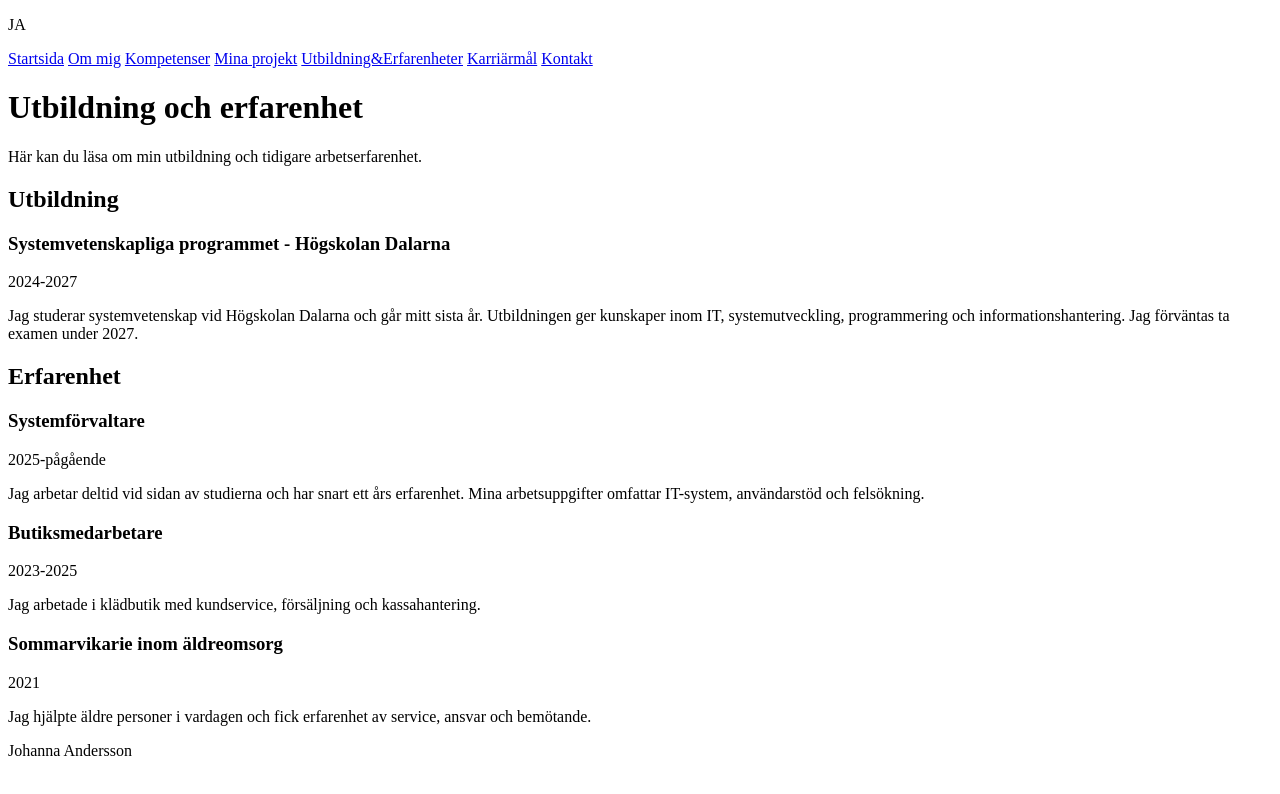
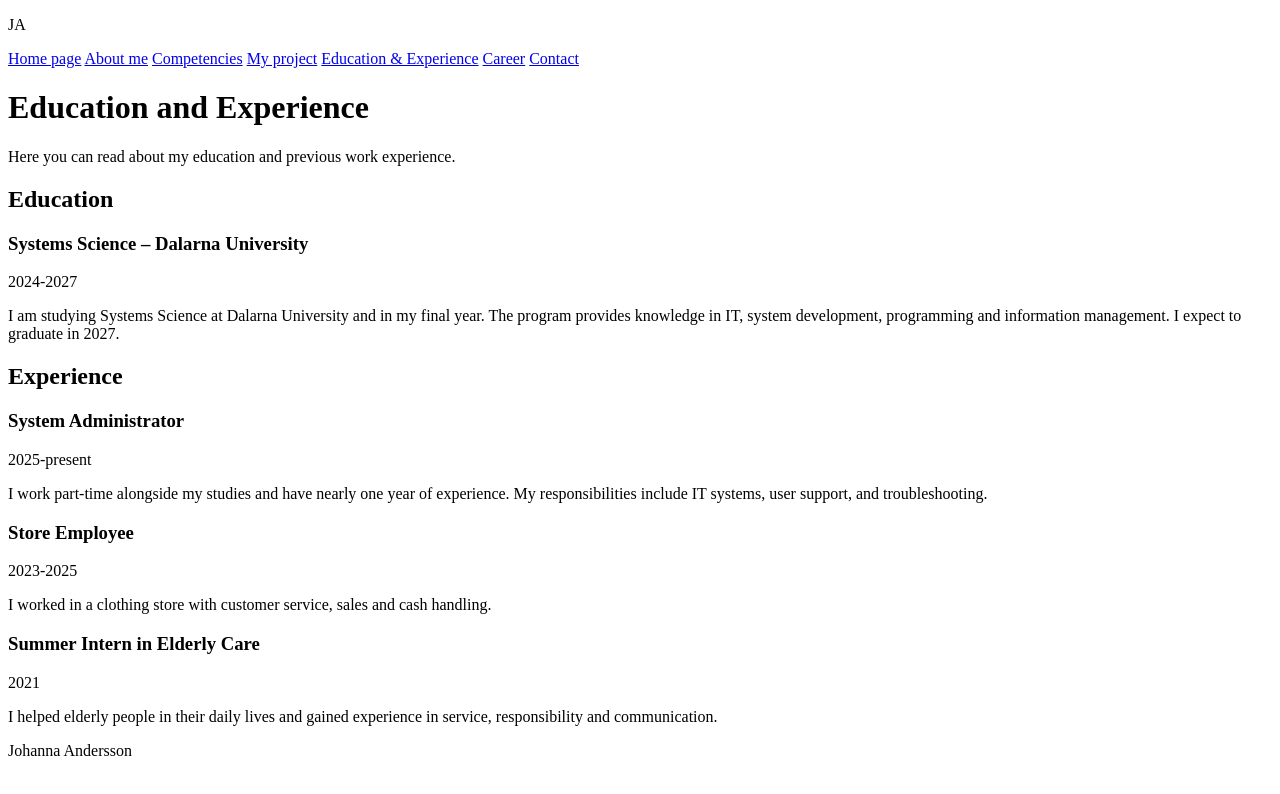
Before and after one commit to alvawestberg/Portfolio, a plain HTML site: page utbildning.html in a window 1280 px wide. Drawn offline with Linux system fonts and the light colour scheme.

Commit message:
Gjorde ändringar

```diff
--- a/utbildning.html
+++ b/utbildning.html
@@ -12,60 +12,60 @@
         <p>JA</p>
 
         <nav aria-label="Huvudmeny">
-            <a href="index.html">Startsida</a>
-            <a href="om-mig.html">Om mig</a>
-            <a href="kompetenser.html">Kompetenser</a>
-            <a href="projekt.html"> Mina projekt</a>
-            <a href="utbildning.html">Utbildning&Erfarenheter</a>
-            <a href="karriarmal.html">Karriärmål</a>
-            <a href="kontakt.html">Kontakt</a>
+            <a href="index.html">Home page</a>
+            <a href="om-mig.html">About me</a>
+            <a href="kompetenser.html">Competencies</a>
+            <a href="projekt.html"> My project</a>
+            <a href="utbildning.html">Education & Experience</a>
+            <a href="karriarmal.html">Career</a>
+            <a href="kontakt.html">Contact</a>
         </nav>
 
-        <h1>Utbildning och erfarenhet</h1>
-        <p>Här kan du läsa om min utbildning och tidigare arbetserfarenhet.</p>
+        <h1>Education and Experience</h1>
+        <p>Here you can read about my education and previous work experience.</p>
     </header>
 
     <main>
         <section>
-            <h2>Utbildning</h2>
+            <h2>Education</h2>
 
             <article class="timeline-item"></article>
-                <h3>Systemvetenskapliga programmet - Högskolan Dalarna</h3>
+                <h3>Systems Science – Dalarna University</h3>
                 <time datetime="2024">2024-2027</time>
 
                 <p>
-                    Jag studerar systemvetenskap vid Högskolan Dalarna och går mitt sista år. Utbildningen ger kunskaper inom IT, systemutveckling, programmering och informationshantering. Jag förväntas ta examen under 2027.
+                    I am studying Systems Science at Dalarna University and in my final year. The program provides knowledge in IT, system development, programming and information management. I expect to graduate in 2027.
                 </p>
             </article>
         </section>
 
         <section>
-            <h2>Erfarenhet</h2>
+            <h2>Experience</h2>
             <article class="timeline-item">
-                <h3>Systemförvaltare</h3>
-                <time datetime="2025">2025-pågående</time>
+                <h3>System Administrator</h3>
+                <time datetime="2025">2025-present</time>
                 <p>
-                    Jag arbetar deltid vid sidan av studierna och har snart
-                    ett års erfarenhet. Mina arbetsuppgifter omfattar
-                    IT-system, användarstöd och felsökning.
+                    I work part-time alongside my studies and have nearly
+                    one year of experience. My responsibilities include
+                    IT systems, user support, and troubleshooting.
                 </p>
             </article>
 
             <article class="timeline-item">
-                <h3>Butiksmedarbetare</h3>
+                <h3>Store Employee</h3>
                 <time datetime="2023">2023-2025</time>
                 <p>
-                    Jag arbetade i klädbutik med kundservice,
-                    försäljning och kassahantering.
+                    I worked in a clothing store with customer service,
+                    sales and cash handling.
                 </p>
             </article>
 
             <article class="timeline-item">
-                <h3>Sommarvikarie inom äldreomsorg</h3>
+                <h3>Summer Intern in Elderly Care</h3>
                 <time datetime="2021">2021</time>
                 <p>
-                    Jag hjälpte äldre personer i vardagen och fick
-                    erfarenhet av service, ansvar och bemötande.
+                    I helped elderly people in their daily lives and gained
+                    experience in service, responsibility and communication.
                 </p>
             </article>
 
```
